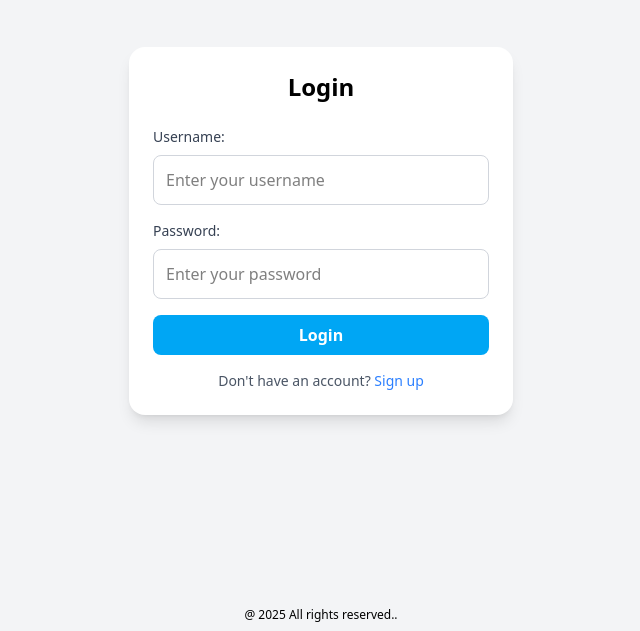
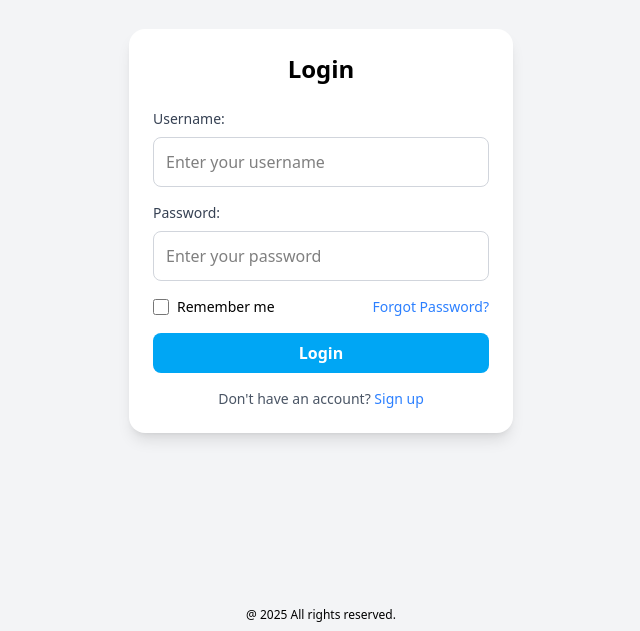
Before and after one commit to Mayday46/nail-salon-booking-app, a React (Vite) app: page / in a window 1280 px wide. Shown: the part 169-800 px from the top of the page, without its empty margins (319-959 px from the left). Built offline with nearby package versions, Linux system fonts and the light colour scheme.

Commit message:
added necessary features for login page

```diff
--- a/src/components/Footer.jsx
+++ b/src/components/Footer.jsx
@@ -4,7 +4,7 @@ const Footer = () => {
     return (
         <footer className= "fixed bottom-0 w-full mb-0 py-2">
             <p className = "text-xs text-black-500 text-center px-4">
-                @ {new Date().getFullYear()} All rights reserved..
+                @ {new Date().getFullYear()} All rights reserved.
             </p>
         </footer>
     )
--- a/src/pages/Login.jsx
+++ b/src/pages/Login.jsx
@@ -4,6 +4,7 @@ import '../styles/login.css'; // We'll put styles here
 const Login = () => {
     const [username, setUsername] = useState('');
     const [password, setPassword] = useState('');
+    const [rememberMe, setRememberMe] = useState(false);
 
     return (
         <div className = "flex items-center justify-center min-h-screen bg-gray-100">
@@ -42,6 +43,22 @@ const Login = () => {
                         />
                     </div>
 
+                    <div className = "flex items-center justify-between">
+                        <div className = "flex items-center">
+                            <input
+                                type = "checkbox"
+                                checked = {rememberMe}
+                                onChange = {(e) => setRememberMe(e.target.checked)}
+                                className = "mr-2 h-4 w-4" // Added spacing + consistent
+                            />
+                            <label className = "text-sm"> Remember me </label>
+                        </div>
+                        <a href = "/forgot-Password" className = "text-sm text-blue-500 hover:underline">
+                                Forgot Password?
+                            </a>
+                    </div>
+
+
                     <div>
                         <button
                             type = "submit"
```
